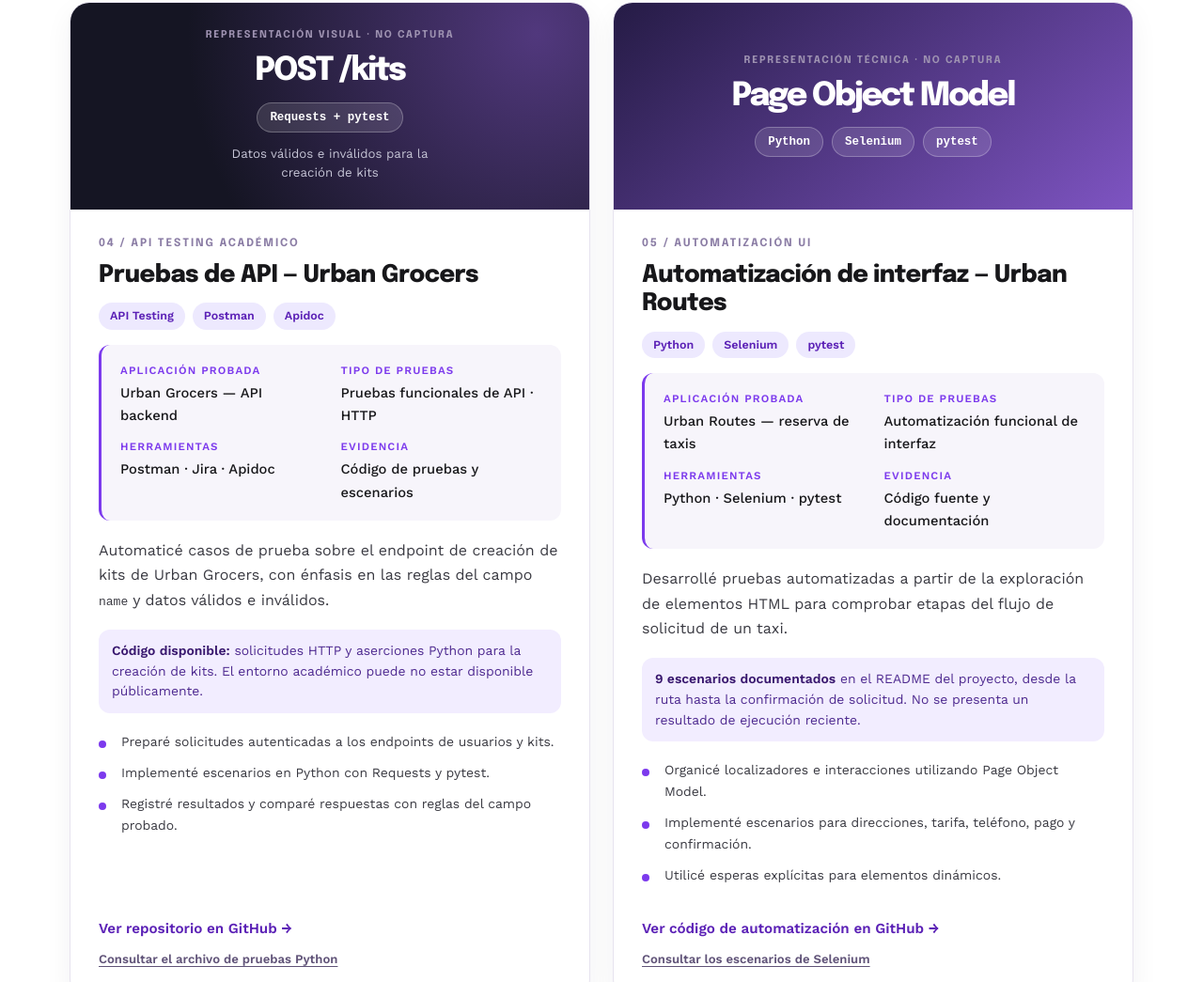
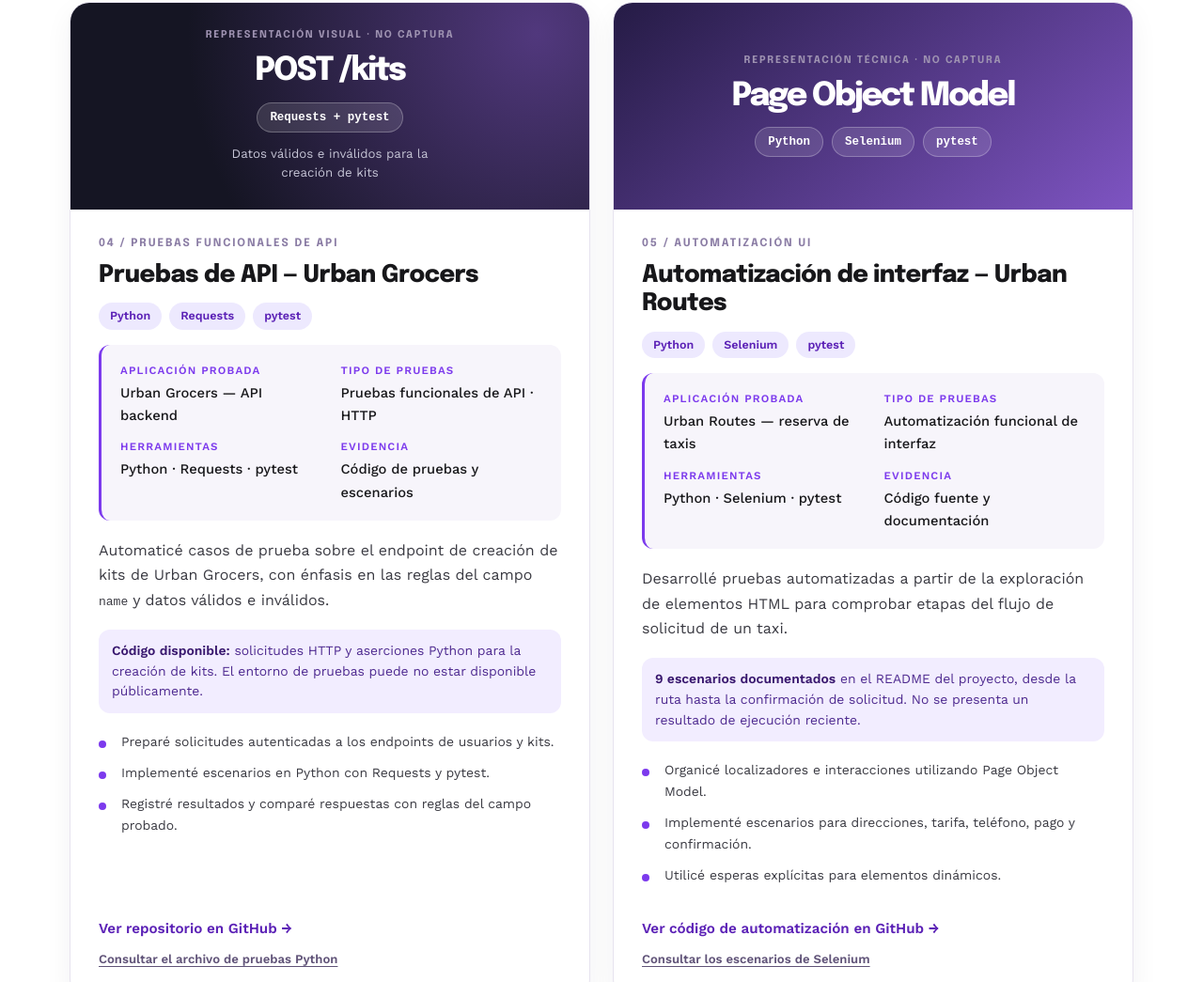
Before and after one commit to Johanna-80/Johanna-80.github.io, a plain HTML site: page index.html in a window 1280 px wide. Shown: the part 5721-6766 px from the top of the page at 94% size. Drawn offline with nearby package versions, Linux system fonts and the light colour scheme.

Commit message:
fix: ajustar contenido profesional del portafolio QA

```diff
--- a/index.html
+++ b/index.html
@@ -1184,12 +1184,12 @@
       <!-- ===== Proyecto 3: API Urban Grocers ===== -->
       <article class="project-card fade-up" data-category="api">
         <div class="project-content">
-          <span class="project-number">04 / API Testing académico</span>
+          <span class="project-number">04 / Pruebas funcionales de API</span>
           <h3>Pruebas de API — Urban Grocers</h3>
           <div class="project-tags">
-            <span class="project-tag">API Testing</span>
-            <span class="project-tag">Postman</span>
-            <span class="project-tag">Apidoc</span>
+            <span class="project-tag">Python</span>
+            <span class="project-tag">Requests</span>
+            <span class="project-tag">pytest</span>
           </div>
 
           <div class="project-meta">
@@ -1203,7 +1203,7 @@
             </div>
             <div>
               <div class="label">Herramientas</div>
-              <div class="value">Postman · Jira · Apidoc</div>
+              <div class="value">Python · Requests · pytest</div>
             </div>
             <div>
               <div class="label">Evidencia</div>
@@ -1216,7 +1216,7 @@
             con énfasis en las reglas del campo <code>name</code> y datos válidos e inválidos.
           </p>
 
-          <p class="project-result"><strong>Código disponible:</strong> solicitudes HTTP y aserciones Python para la creación de kits. El entorno académico puede no estar disponible públicamente.</p>
+          <p class="project-result"><strong>Código disponible:</strong> solicitudes HTTP y aserciones Python para la creación de kits. El entorno de pruebas puede no estar disponible públicamente.</p>
 
           <ul class="project-activities">
             <li>Preparé solicitudes autenticadas a los endpoints de usuarios y kits.</li>
@@ -1278,11 +1278,11 @@
         </div>
       </article>
 
-      <!-- ===== Proyecto 5: Proyecto final Urban Scooter ===== -->
+      <!-- ===== Proyecto 5: Pruebas web, móvil y API — Urban Scooter ===== -->
       <article class="project-card fade-up" data-category="manual">
         <div class="project-content">
           <span class="project-number">06 / Pruebas web, móvil y API</span>
-          <h3>Proyecto final QA — Urban Scooter</h3>
+          <h3>Pruebas web, móvil y API — Urban Scooter</h3>
           <div class="project-tags">
             <span class="project-tag">Web</span>
             <span class="project-tag">Móvil</span>
@@ -1292,7 +1292,7 @@
             <div><div class="label">Aplicación probada</div><div class="value">Urban Scooter — plataforma de alquiler</div></div>
             <div><div class="label">Tipo de pruebas</div><div class="value">Funcionales · Formularios · API</div></div>
             <div><div class="label">Herramientas</div><div class="value">Hojas de cálculo · Jira · Postman</div></div>
-            <div><div class="label">Evidencia</div><div class="value">Casos y resultados del Sprint 10</div></div>
+            <div><div class="label">Evidencia</div><div class="value">Casos y resultados documentados</div></div>
           </div>
           <p class="project-description">
             Evalué el seguimiento web de pedidos, la validación de formularios, los flujos
```
